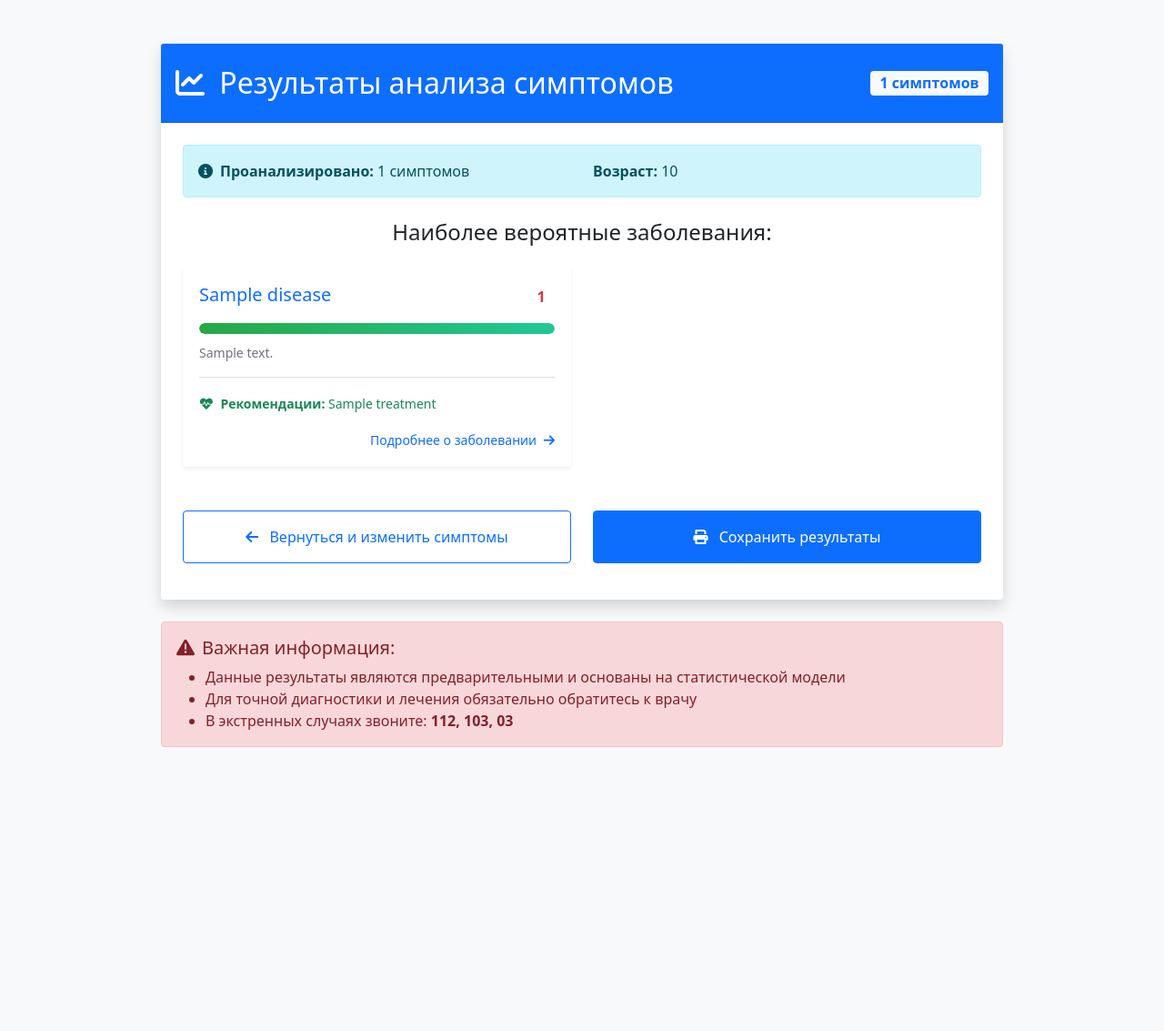
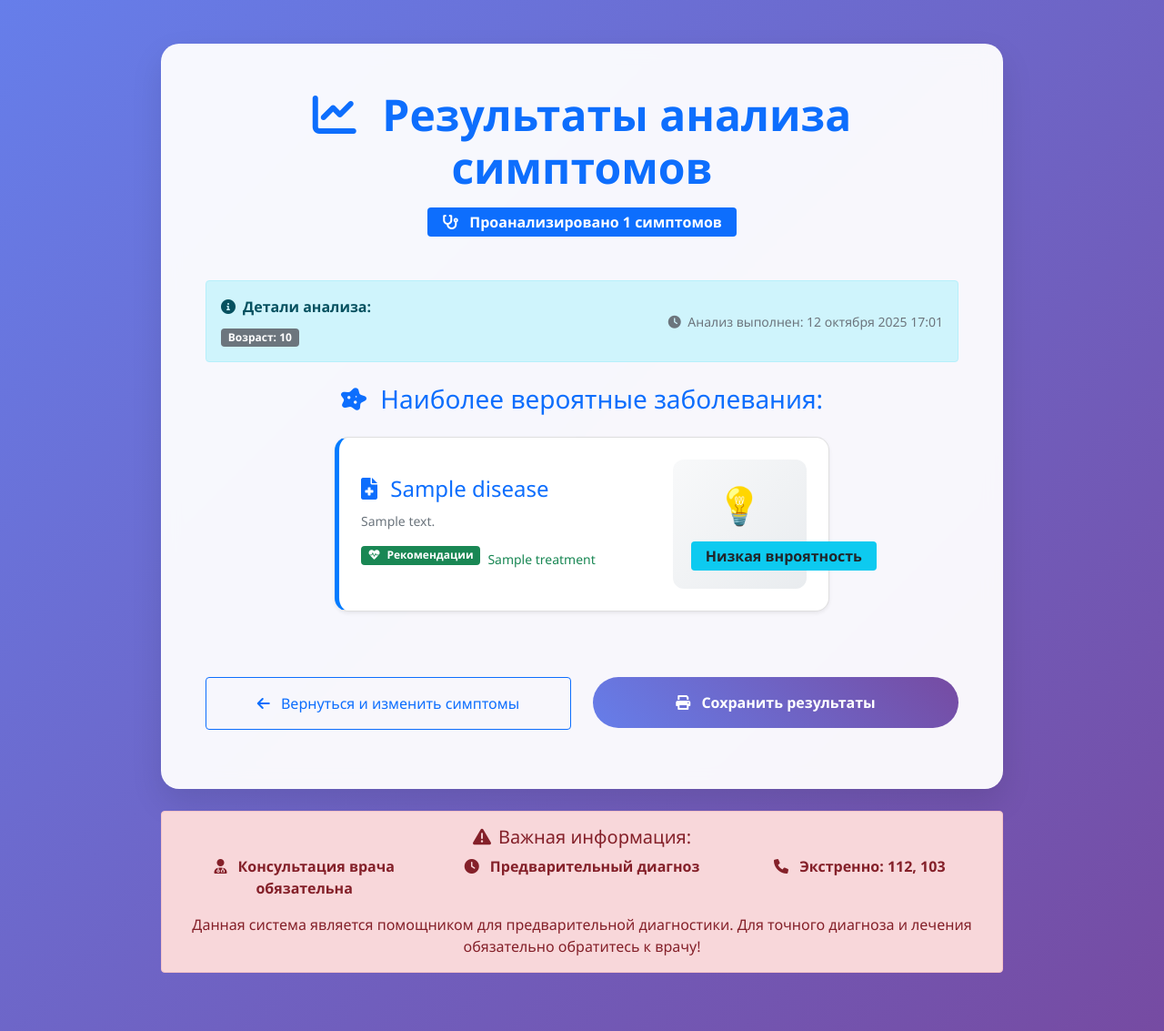
Before and after one commit to Leonid-Lysenko/MedWebsite, a Django app: template backend/templates/diagnosis/results.html in a window 1280 px wide. Shown: the whole page at 91% size. Before the commit the page ends 885 px from the top, so only its background shows below. Run offline with Django 4.2, Linux system fonts and the light colour scheme; the template is opened without the code that fills it: most values are stand-ins (such as "Sample title", 1, 10 or a date in 2020).

Commit message:
Improved website navigation and a user-friendly disease search. Also updated the display of diagnostic results

```diff
--- a/backend/templates/diagnosis/results.html
+++ b/backend/templates/diagnosis/results.html
@@ -7,156 +7,198 @@
     <link href="https://cdn.jsdelivr.net/npm/bootstrap@5.1.3/dist/css/bootstrap.min.css" rel="stylesheet">
     <link href="https://cdnjs.cloudflare.com/ajax/libs/font-awesome/6.0.0/css/all.min.css" rel="stylesheet">
     <style>
+        body {
+            background: linear-gradient(135deg, #667eea 0%, #764ba2 100%);
+            min-height: 100vh;
+            font-family: 'Segoe UI', Tahoma, Geneva, Verdana, sans-serif;
+        }
+        .medical-card {
+            background: rgba(255, 255, 255, 0.95);
+            backdrop-filter: blur(10px);
+            border-radius: 20px;
+            box-shadow: 0 15px 35px rgba(0, 0, 0, 0.1);
+            border: 1px solid rgba(255, 255, 255, 0.2);
+        }
         .disease-card {
             transition: all 0.3s ease;
-            cursor: pointer;
-            border: 2px solid transparent;
+            border-left: 5px solid #007bff;
+            border-radius: 15px;
         }
         .disease-card:hover {
             transform: translateY(-5px);
-            border-color: #007bff;
-            box-shadow: 0 10px 25px rgba(0,0,0,0.1);
+            box-shadow: 0 15px 30px rgba(0,0,0,0.15);
+            border-left-color: #0056b3;
         }
-        .probability-bar {
-            height: 12px;
-            background: #e9ecef;
-            border-radius: 10px;
-            overflow: hidden;
-            margin: 10px 0;
+        .probability-indicator {
+            padding: 20px;
+            border-radius: 12px;
+            background: linear-gradient(135deg, #f8f9fa, #e9ecef);
+            text-align: center;
         }
-        .probability-fill {
-            height: 100%;
-            background: linear-gradient(45deg, #28a745, #20c997);
-            border-radius: 10px;
-            transition: width 1s ease-in-out;
+        .emoji-indicator {
+            font-size: 2.5rem;
+            margin-bottom: 10px;
         }
-        .confidence-high { color: #28a745; }
-        .confidence-medium { color: #fd7e14; }
-        .confidence-low { color: #dc3545; }
+        .btn-medical {
+            background: linear-gradient(45deg, #667eea, #764ba2);
+            border: none;
+            border-radius: 50px;
+            padding: 12px 30px;
+            font-weight: 600;
+            transition: all 0.3s ease;
+        }
+        .btn-medical:hover {
+            transform: translateY(-2px);
+            box-shadow: 0 10px 20px rgba(0, 0, 0, 0.2);
+        }
     </style>
 </head>
 <body class="bg-light">
     <div class="container py-5">
         <div class="row justify-content-center">
             <div class="col-lg-10">
-                <div class="card shadow border-0">
-                    <div class="card-header bg-primary text-white py-4">
+                <div class="medical-card p-4 p-md-5 mb-4">
+                    <!-- Заголовок -->
+                    <div class="text-center mb-5">
+                        <h1 class="display-5 fw-bold text-primary mb-3">
+                            <i class="fas fa-chart-line me-3"></i>
+                            Результаты анализа симптомов
+                        </h1>
+                        <div class="badge bg-primary text-white fs-6 px-3 py-2">
+                            <i class="fas fa-stethoscope me-2"></i>
+                            Проанализировано {{ symptoms_count }} симптомов
+                        </div>
+                    </div>
+
+                    <!-- Информация о анализе -->
+                    <div class="alert alert-info mb-4">
                         <div class="row align-items-center">
-                            <div class="col">
-                                <h2 class="mb-0">
-                                    <i class="fas fa-chart-line me-2"></i>
-                                    Результаты анализа симптомов
-                                </h2>
+                            <div class="col-md-6">
+                                <strong><i class="fas fa-info-circle me-2"></i>Детали анализа:</strong>
+                                <div class="mt-2">
+                                    {% if age %}
+                                    <span class="badge bg-secondary me-2">Возраст: {{ age }}</span>
+                                    {% endif %}
+                                    {% if gender %}
+                                    <span class="badge bg-secondary">
+                                        Пол: {% if gender == 'male' %}Мужской{% else %}Женский{% endif %}
+                                    </span>
+                                    {% endif %}
                                 </div>
-                            <div class="col-auto">
-                                <span class="badge bg-light text-primary fs-6">
-                                    {{ symptoms_count }} симптомов
+                            </div>
+                            <div class="col-md-6 text-md-end">
+                                <small class="text-muted">
+                                    <i class="fas fa-clock me-1"></i>
+                                    Анализ выполнен: {% now "j E Y H:i" %}
+                                </small>
+                            </div>
+                        </div>
+                    </div>
+
+                    <h3 class="text-center mb-4 text-primary">
+                        <i class="fas fa-disease me-2"></i>
+                        Наиболее вероятные заболевания:
+                    </h3>
+
+                    <!-- Улучшенная сетка результатов -->
+                    <div class="row justify-content-center">
+                        <div class="col-12">
+                            <div class="row g-4 justify-content-center">
+                                {% for result in results %}
+                                <div class="col-lg-10 col-xl-8">
+                                    <a href="{% url 'disease_detail' result.disease %}" class="text-decoration-none">
+                                        <div class="disease-card card mb-4 shadow-sm">
+                                            <div class="card-body p-4">
+                                                <div class="row align-items-center">
+                                                    <div class="col-md-8">
+                                                        <h4 class="card-title text-primary mb-2">
+                                                            <i class="fas fa-file-medical me-2"></i>
+                                                            {{ result.disease }}
+                                                        </h4>
+                                                        <p class="card-text text-muted mb-3">
+                                                            <small>{{ result.description }}</small>
+                                                        </p>
+                                                        <div class="d-flex align-items-center flex-wrap">
+                                                            <span class="badge bg-success me-2 mb-2">
+                                                                <i class="fas fa-heartbeat me-1"></i>
+                                                                Рекомендации
+                                                            </span>
+                                                            <small class="text-success">{{ result.treatment }}</small>
+                                                        </div>
+                                                    </div>
+                                                    <div class="col-md-4 text-center">
+                                                        <div class="probability-indicator">
+                                                            <div class="emoji-indicator">
+                                                                {% if result.probability > 0.01 %}
+                                                                    🔥
+                                                                {% elif result.probability > 0.005 %}
+                                                                    ⚠️
+                                                                {% else %}
+                                                                    💡
+                                                                {% endif %}
+                                                            </div>
+                                                            <span class="badge
+                                                                {% if result.probability > 0.01 %}bg-success
+                                                                {% elif result.probability > 0.005 %}bg-warning text-dark
+                                                                {% else %}bg-info text-dark{% endif %} fs-6 px-3 py-2">
+                                                                {% if result.probability > 0.01 %}
+                                                                    Высокая вероятность
+                                                                {% elif result.probability > 0.005 %}
+                                                                    Средняя вероятность
+                                                                {% else %}
+                                                                    Низкая внроятность
+                                                                {% endif %}
                                                             </span>
                                                         </div>
                                                     </div>
                                                 </div>
-
-                    <div class="card-body p-4">
-                        <!-- Информация о анализе -->
-                        <div class="alert alert-info mb-4">
-                            <div class="row">
-                                <div class="col-md-6">
-                                    <strong><i class="fas fa-info-circle me-2"></i>Проанализировано:</strong>
-                                    {{ symptoms_count }} симптомов
-                                </div>
-                                {% if age %}
-                                <div class="col-md-3">
-                                    <strong>Возраст:</strong> {{ age }}
-                                </div>
-                                {% endif %}
-                                {% if gender %}
-                                <div class="col-md-3">
-                                    <strong>Пол:</strong>
-                                    {% if gender == 'male' %}Мужской{% else %}Женский{% endif %}
-                                </div>
-                                {% endif %}
                                             </div>
                                         </div>
-
-                        <h4 class="mb-4 text-center">Наиболее вероятные заболевания:</h4>
-
-                        <div class="row g-4">
-                            {% for result in results %}
-                            <div class="col-lg-6">
-                                <div class="disease-card card h-100 shadow-sm"
-                                     onclick="location.href='{% url 'disease_detail' result.disease %}'">
-                                    <div class="card-body">
-                                        <!-- Заголовок с вероятностью -->
-                                        <div class="d-flex justify-content-between align-items-start mb-3">
-                                            <h5 class="card-title text-primary mb-0">
-                                                {{ result.disease }}
-                                            </h5>
-                                            <span class="badge
-                                                {% if result.probability > 0.7 %}confidence-high
-                                                {% elif result.probability > 0.3 %}confidence-medium
-                                                {% else %}confidence-low{% endif %} fs-6">
-                                                {{ result.percentage }}
-                                            </span>
+                                    </a>
                                 </div>
-
-                                        <!-- График вероятности -->
-                                        <div class="probability-bar">
-                                            <div class="probability-fill"
-                                                 style="width: {{ result.probability|floatformat:3 }}%"></div>
-                                        </div>
-
-                                        <!-- Описание -->
-                                        <p class="card-text text-muted small mb-3">
-                                            {{ result.description }}
-                                        </p>
-
-                                        <!-- Лечение -->
-                                        <div class="border-top pt-3">
-                                            <small class="text-success">
-                                                <i class="fas fa-heartbeat me-1"></i>
-                                                <strong>Рекомендации:</strong> {{ result.treatment }}
-                                            </small>
-                                        </div>
-
-                                        <!-- Кнопка подробнее -->
-                                        <div class="text-end mt-3">
-                                            <small class="text-primary">
-                                                Подробнее о заболевании
-                                                <i class="fas fa-arrow-right ms-1"></i>
-                                            </small>
+                                {% endfor %}
                             </div>
                         </div>
-                                </div>
-                            </div>
-                            {% endfor %}
                     </div>
 
                     <!-- Действия -->
                     <div class="row mt-5">
                         <div class="col-md-6 mb-3">
-                                <button class="btn btn-outline-primary w-100 py-3" onclick="history.back()">
+                            <a href="{% url 'home' %}" class="btn btn-outline-primary w-100 py-3">
                                 <i class="fas fa-arrow-left me-2"></i>
                                 Вернуться и изменить симптомы
-                                </button>
+                            </a>
                         </div>
                         <div class="col-md-6 mb-3">
-                                <button class="btn btn-primary w-100 py-3" onclick="window.print()">
+                            <button class="btn btn-medical text-white w-100 py-3" onclick="window.print()">
                                 <i class="fas fa-print me-2"></i>
                                 Сохранить результаты
                             </button>
                         </div>
                     </div>
                 </div>
-                </div>
 
                 <!-- Важное предупреждение -->
-                <div class="alert alert-danger mt-4">
+                <div class="alert alert-danger text-center">
                     <h5><i class="fas fa-exclamation-triangle me-2"></i>Важная информация:</h5>
-                    <ul class="mb-0">
-                        <li>Данные результаты являются предварительными и основаны на статистической модели</li>
-                        <li>Для точной диагностики и лечения обязательно обратитесь к врачу</li>
-                        <li>В экстренных случаях звоните: <strong>112, 103, 03</strong></li>
-                    </ul>
+                    <div class="row">
+                        <div class="col-md-4">
+                            <i class="fas fa-user-md me-2"></i>
+                            <strong>Консультация врача обязательна</strong>
+                        </div>
+                        <div class="col-md-4">
+                            <i class="fas fa-clock me-2"></i>
+                            <strong>Предварительный диагноз</strong>
+                        </div>
+                        <div class="col-md-4">
+                            <i class="fas fa-phone me-2"></i>
+                            <strong>Экстренно: 112, 103</strong>
+                        </div>
+                    </div>
+                    <p class="mt-3 mb-0">
+                        Данная система является помощником для предварительной диагностики.
+                        Для точного диагноза и лечения обязательно обратитесь к врачу!
+                    </p>
                 </div>
             </div>
         </div>
```
Also changed, not shown: backend/templates/diagnosis/home.html (+74 -36 lines). Lines whose indentation alone changed are shown as unchanged.
